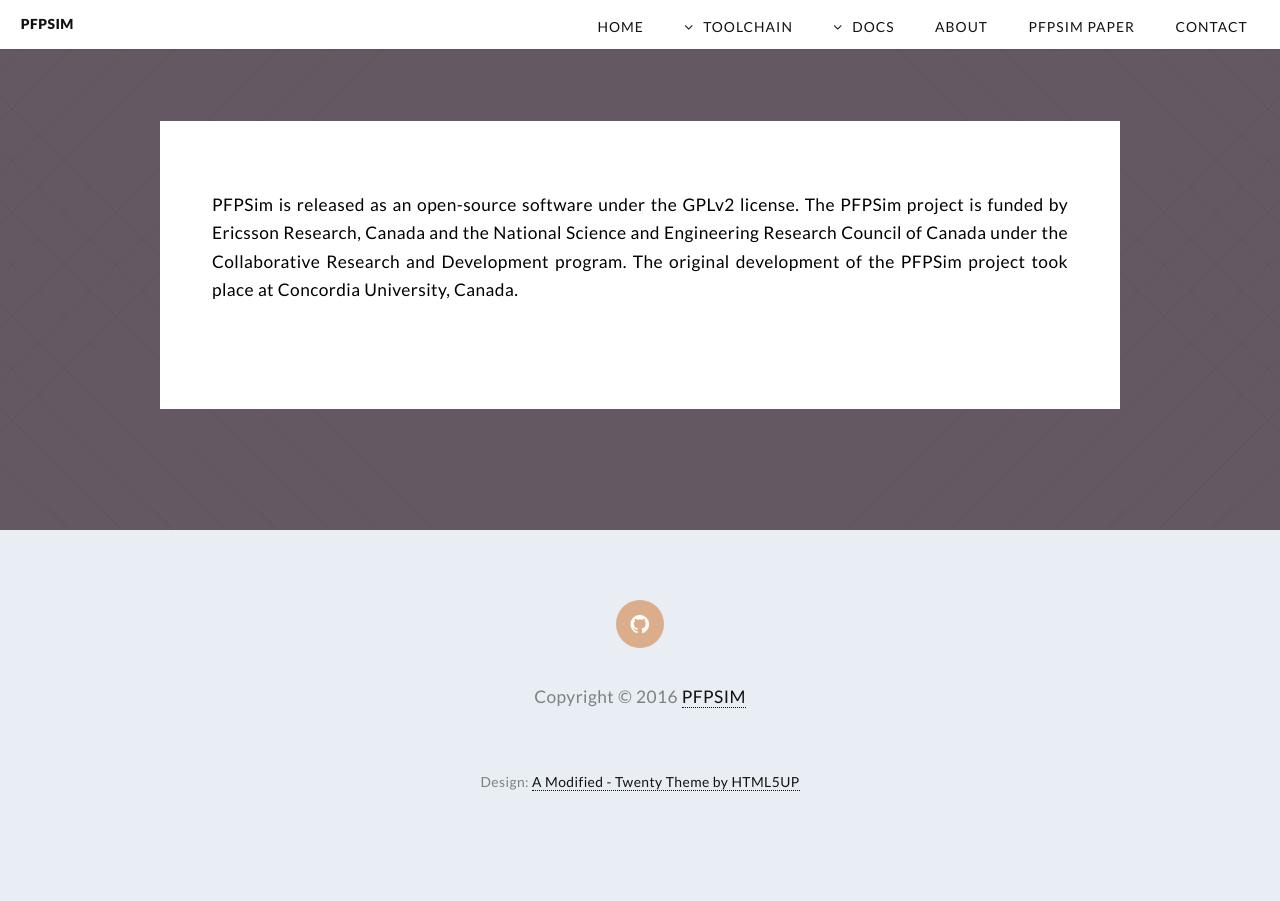
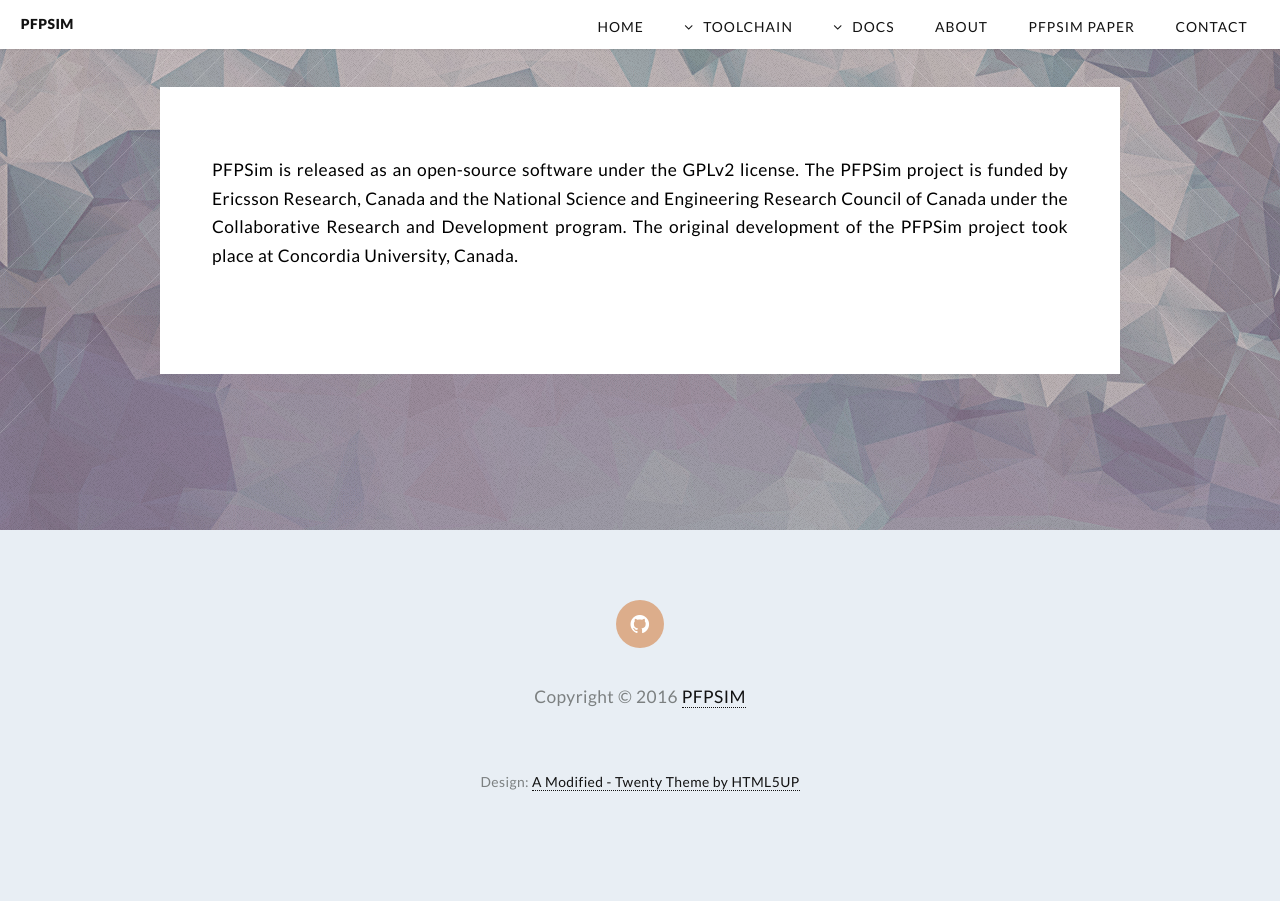
Before and after one commit to pfpsim/pfpsim.github.io, a Jekyll site: the page built from about.html, in a window 1280 px wide. Built offline with Jekyll 4.4.1, drawn with Linux system fonts in a browser that asks for light colours.

Commit message:
Update about.html

```diff
--- a/about.html
+++ b/about.html
@@ -2,7 +2,7 @@
 layout: default
 ---
 
-  <article id="main" class="about">
+  <article class="about">
     <section class="wrapper style3 container special" >
       <div id="row">
         <p>
```
